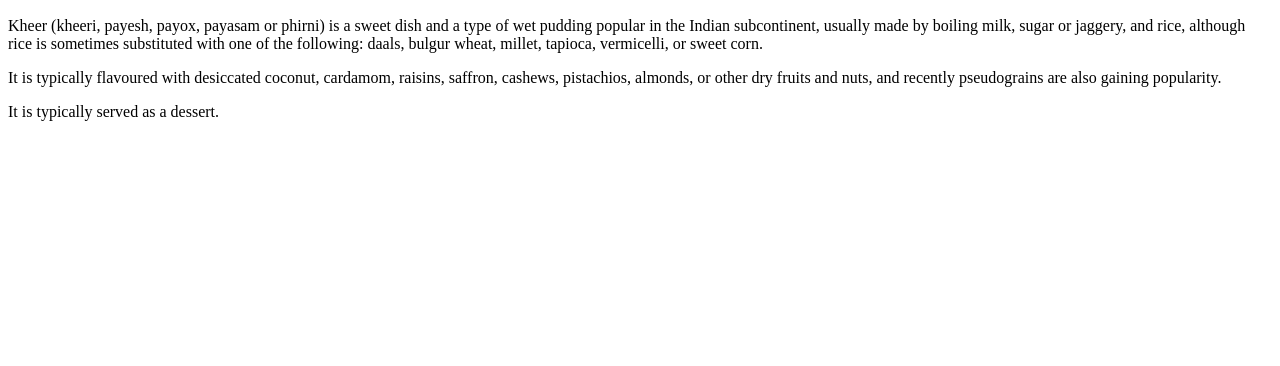
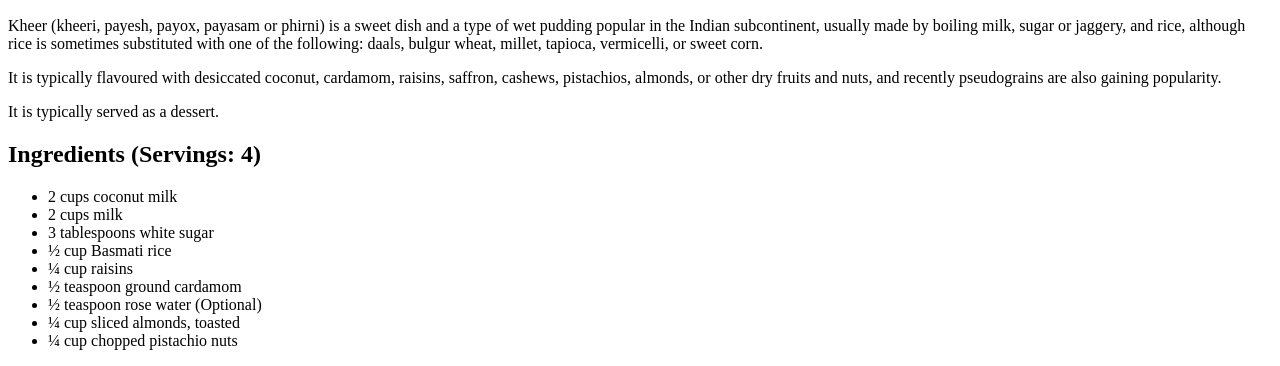
Before and after one commit to snchowdharylink/odin-recipes, a plain HTML site: page recipes/kheer.html in a window 1280 px wide. Shown: the part 434-800 px from the top of the page. Drawn offline with Linux system fonts and the light colour scheme.

Commit message:
List of ingredients to cook kheer

```diff
--- a/recipes/kheer.html
+++ b/recipes/kheer.html
@@ -27,5 +27,18 @@
       recently pseudograins are also gaining popularity.
     </p>
     <p>It is typically served as a dessert.</p>
+
+    <h2>Ingredients (Servings: 4)</h2>
+    <ul>
+      <li>2 cups coconut milk</li>
+      <li>2 cups milk</li>
+      <li>3 tablespoons white sugar</li>
+      <li>½ cup Basmati rice</li>
+      <li>¼ cup raisins</li>
+      <li>½ teaspoon ground cardamom</li>
+      <li>½ teaspoon rose water (Optional)</li>
+      <li>¼ cup sliced almonds, toasted</li>
+      <li>¼ cup chopped pistachio nuts</li>
+    </ul>
   </body>
 </html>
```
